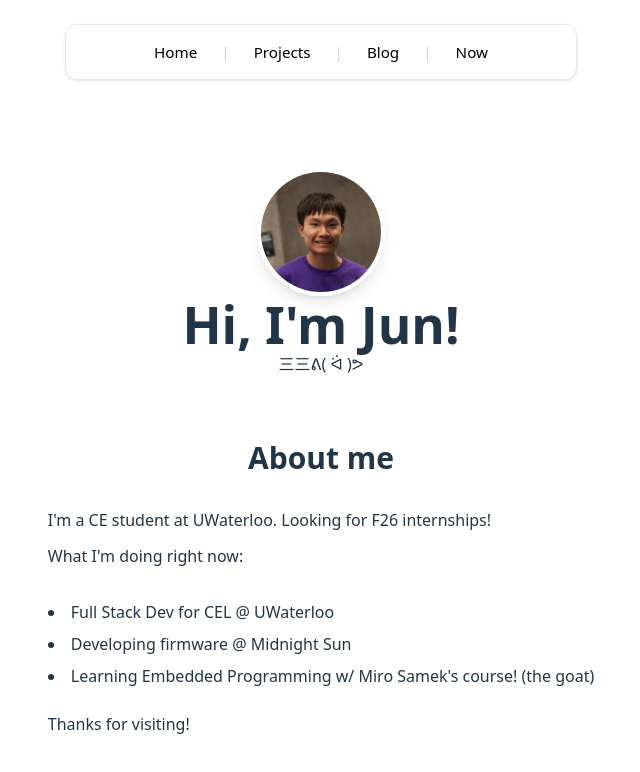
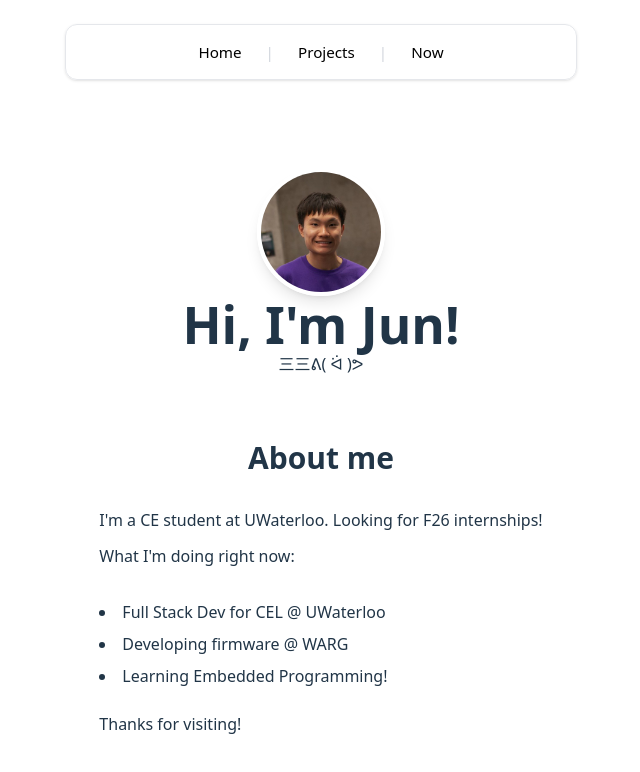
Before and after one commit to JasianE/Not_a_blog, a React (Vite) app: page / in a window 1280 px wide. Shown: the top 772 px of the page, without its empty margins (319-959 px from the left). Built offline with nearby package versions, Linux system fonts and the light colour scheme.

Commit message:
Fixed redundant imports

```diff
--- a/src/App.tsx
+++ b/src/App.tsx
@@ -1,6 +1,6 @@
 import './App.css'
 import { Route, Routes } from 'react-router'
-import Homepage from './pages/blog/Homepage'
+import Homepage from './pages/Homepage'
 import Navbar from './components/molecules/Navbar'
 import ProjectPage from './pages/projects/ProjectPage'
 import Now from './pages/now/Now'
--- a/src/app/store.ts
+++ b/src/app/store.ts
@@ -1,5 +1,4 @@
 import { configureStore } from "@reduxjs/toolkit";
-import { setupListeners } from "@reduxjs/toolkit/query";
 import blogsReducer from './slices/blogsSlice';
 import apiService from "./slices/apiService";
 
--- a/src/components/atoms/Card.tsx
+++ b/src/components/atoms/Card.tsx
@@ -1,5 +1,3 @@
-import React from "react";
-
 type CardProps = {
     title: string,
     img: string,
--- a/src/components/molecules/Navbar.tsx
+++ b/src/components/molecules/Navbar.tsx
@@ -8,7 +8,6 @@ function Navbar() {
   const links = [
     { to: "/", label: "Home" },
     { to: "/projects", label: "Projects" },
-    { to: "/blog", label: "Blog" },
     { to: "/now", label: "Now" },
   ];
 
--- a/src/pages/blog/Homepage.tsx
+++ b/src/pages/Homepage.tsx
@@ -1,8 +1,5 @@
-import jun from '../../../public/jun.jpg';
+import jun from '../assets/jun.jpg';
 function Homepage(){
-
-    //Known bugs:
-    // RTK query is only fetching data from project, so when you go to a tab directly it breaks, might wanna fix that? hahha cool tho
 
     return(
         <div className="mt-26">
@@ -22,10 +19,10 @@ function Homepage(){
                     Full Stack Dev for CEL @ UWaterloo
                 </li>
                 <li className="mt-2 self-start text-left">
-                    Developing firmware @ Midnight Sun
+                    Developing firmware @ WARG
                 </li>
                 <li className="mt-2 self-start text-left">
-                    Learning Embedded Programming w/ Miro Samek's course! (the goat)
+                    Learning Embedded Programming!
                 </li>
 
                 <p className="mt-6 self-start text-left">Thanks for visiting!</p>
--- a/src/pages/blog/BlogItem.tsx
+++ b/src/pages/blog/BlogItem.tsx
@@ -1,5 +1,3 @@
-
-import React from "react";
 import { useGetBlogsQuery } from "../../app/slices/blogApi";
 import { useParams, useNavigate } from "react-router";
 
--- a/src/pages/blog/CreateBlogPage.tsx
+++ b/src/pages/blog/CreateBlogPage.tsx
@@ -2,7 +2,6 @@
 import React, { useState } from "react";
 import { useAddBlogMutation } from "../../app/slices/blogApi";
 import type {newBlog} from "../../app/slices/blogApi";
-
 
 const BlogPostForm: React.FC = () => {
   const [formData, setFormData] = useState<newBlog>({
--- a/src/pages/now/Now.tsx
+++ b/src/pages/now/Now.tsx
@@ -1,5 +1,3 @@
-import React from "react";
-
 function Now(){
     return(
         <div>
```
Also changed, not shown: src/pages/projects/ProjectPage.tsx (+0 -7 lines), src/assets/jun.jpg (renamed from public/jun.jpg), 1 other file (tests, documents, lock files or other folders).
